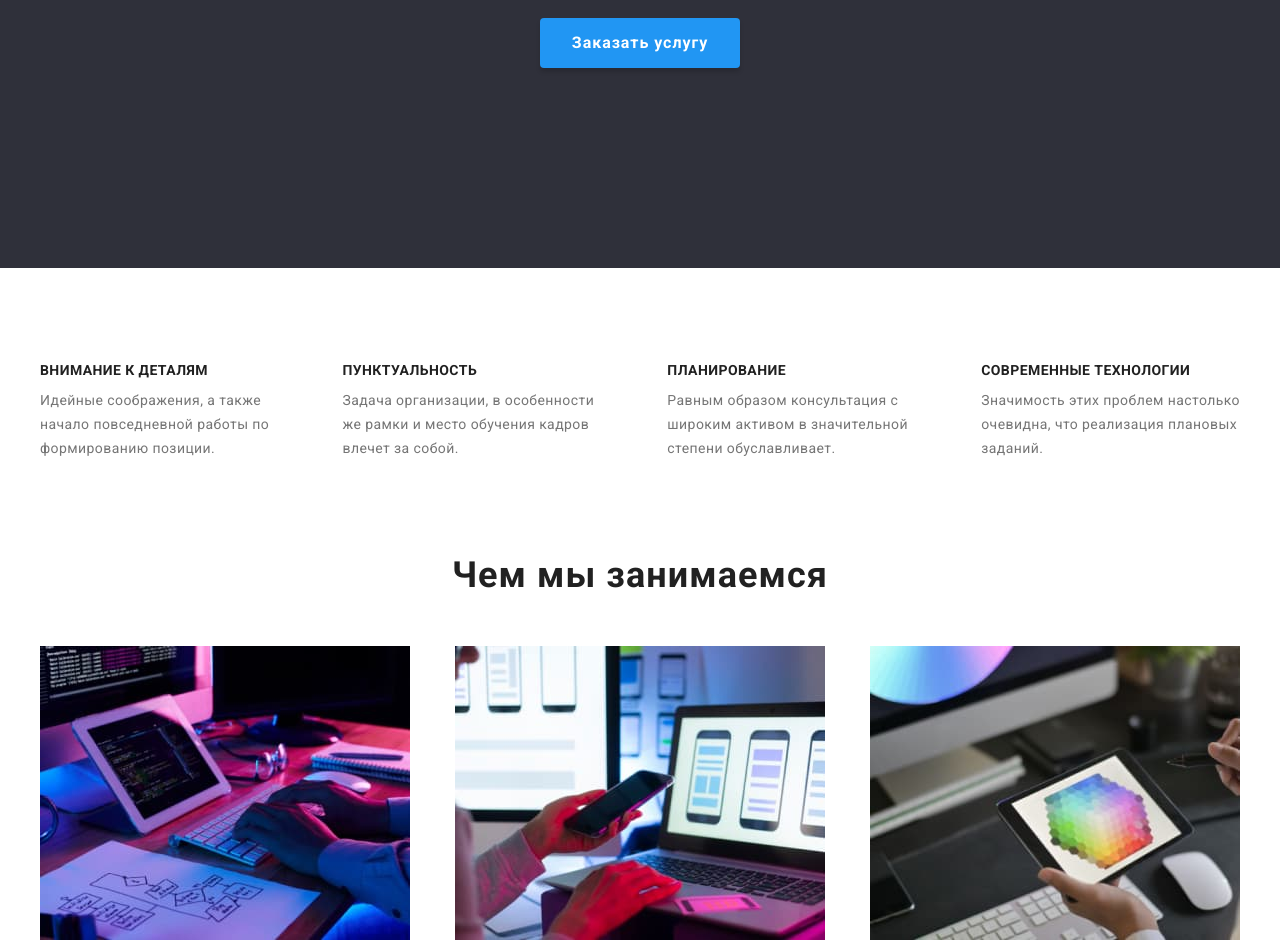
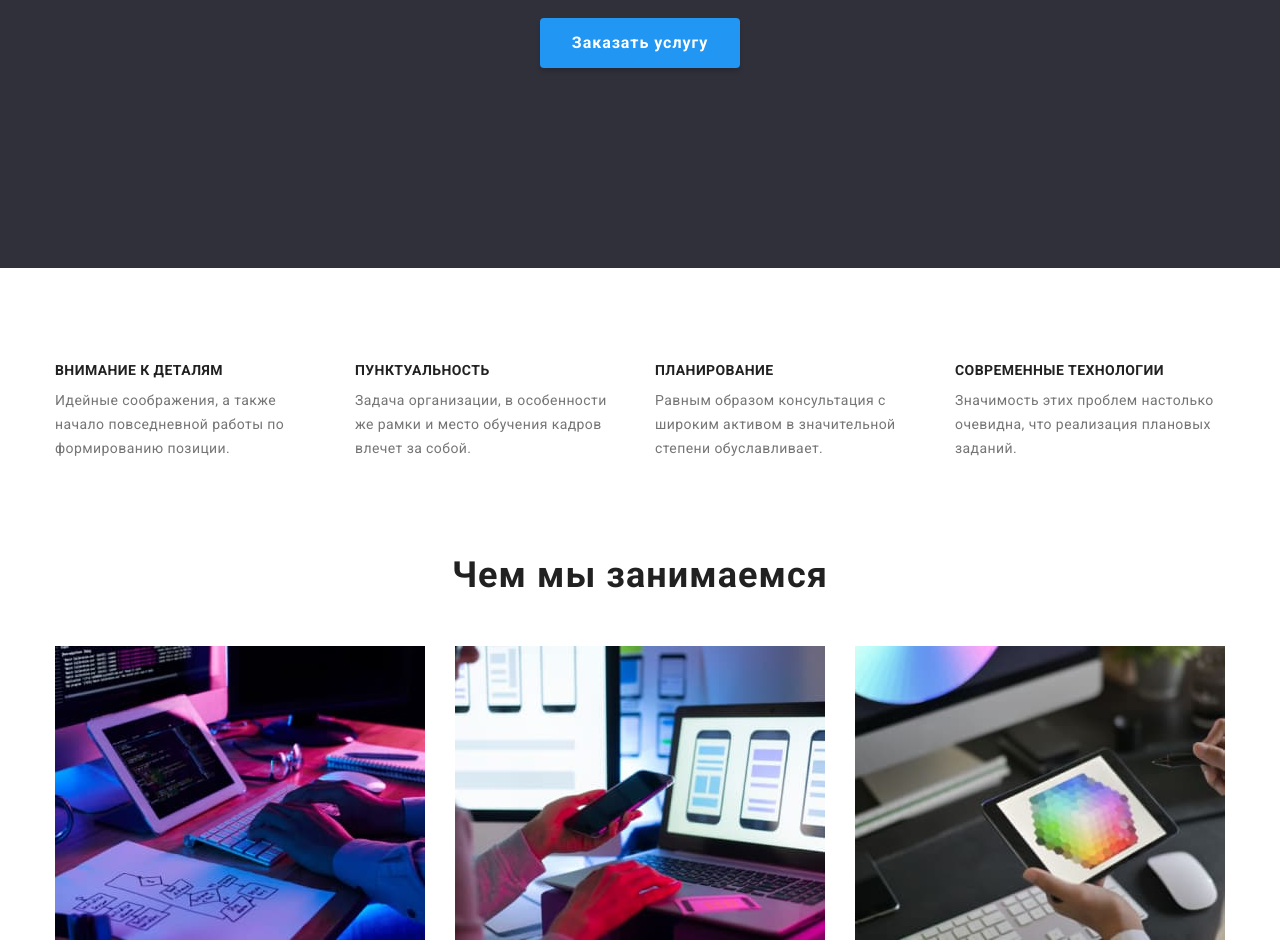
Before and after one commit to PsychoKov/goit-markup-hw-03, a plain HTML site: page index.html in a window 1280 px wide. Shown: the part 412-1354 px from the top of the page. Drawn offline with nearby package versions, Linux system fonts and the light colour scheme.

Commit message:
update css

```diff
--- a/css/style.css
+++ b/css/style.css
@@ -106,9 +106,11 @@ address {
 }
 
 .container {
-    width: 1200px;
+    max-width: 1200px;
     margin-left: auto;
     margin-right: auto;
+    padding-left: 15px;
+    padding-right: 15px;
 }
 
 .container-flex {
@@ -202,6 +204,9 @@ main {
 .section-advantages {
 
 }
+.section-advantages .advantages-item{
+    width: 270px;
+}
 .section-advantages .title-desc-advantages {
     font-weight: 700;
     font-size: 14px;
@@ -294,6 +299,7 @@ main {
     justify-content: space-between;
     gap: 30px;
     flex-wrap: wrap;
+
 }
 .portfolio .products-list .product-item {
 
@@ -309,6 +315,7 @@ main {
     line-height: 36px;
     letter-spacing: 0.06em;
     color: #212121;
+    margin-bottom: 4px;
 }
 .portfolio .products-list .product-item .product-data .product-type {
     line-height: 30px;
@@ -319,9 +326,10 @@ main {
     /*--- Footer ---*/
 footer {
     background-color: #2F303A;
+    padding: 60px 0;
 }
 .section-footer-data {
-    padding: 60px 0;
+
 }
 .section-footer-data .logo {
     display: block;
```
